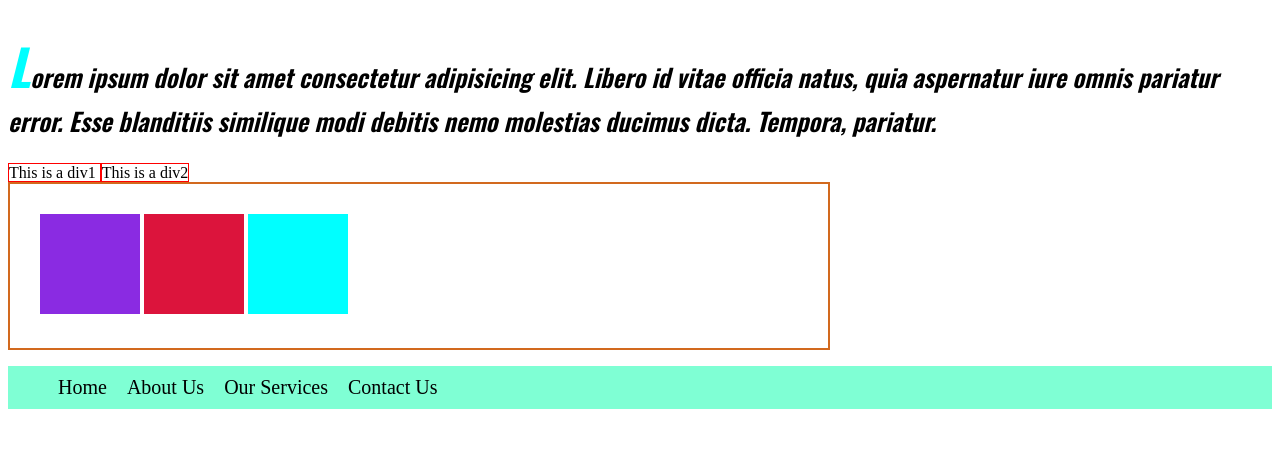
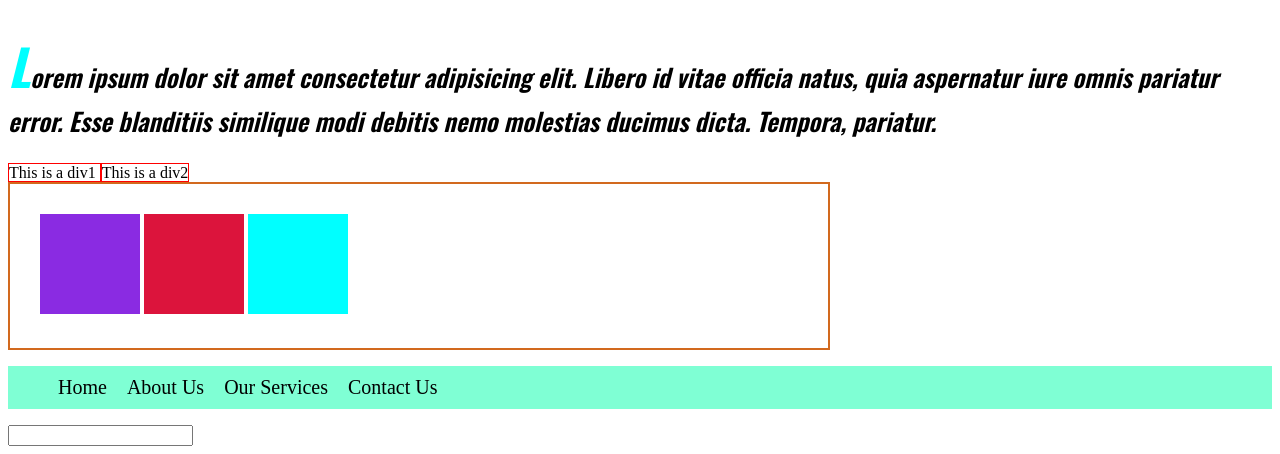
Before and after one commit to pritamsenweb/HTMLCSSLearning, a website: page index.html in a window 1280 px wide. Shown: the part 505-959 px from the top of the page. Before the commit the page ends 930 px from the top, so only its background shows below. Drawn offline with nearby package versions, Linux system fonts and the light colour scheme; a web font is replaced by a local one.

Commit message:
search input

```diff
--- a/index.html
+++ b/index.html
@@ -56,5 +56,6 @@
         <li>Our Services</li>
         <li>Contact Us</li>
       </ul>
+      <input type="text" id="search" name="search">
   </body>
 </html>
```
